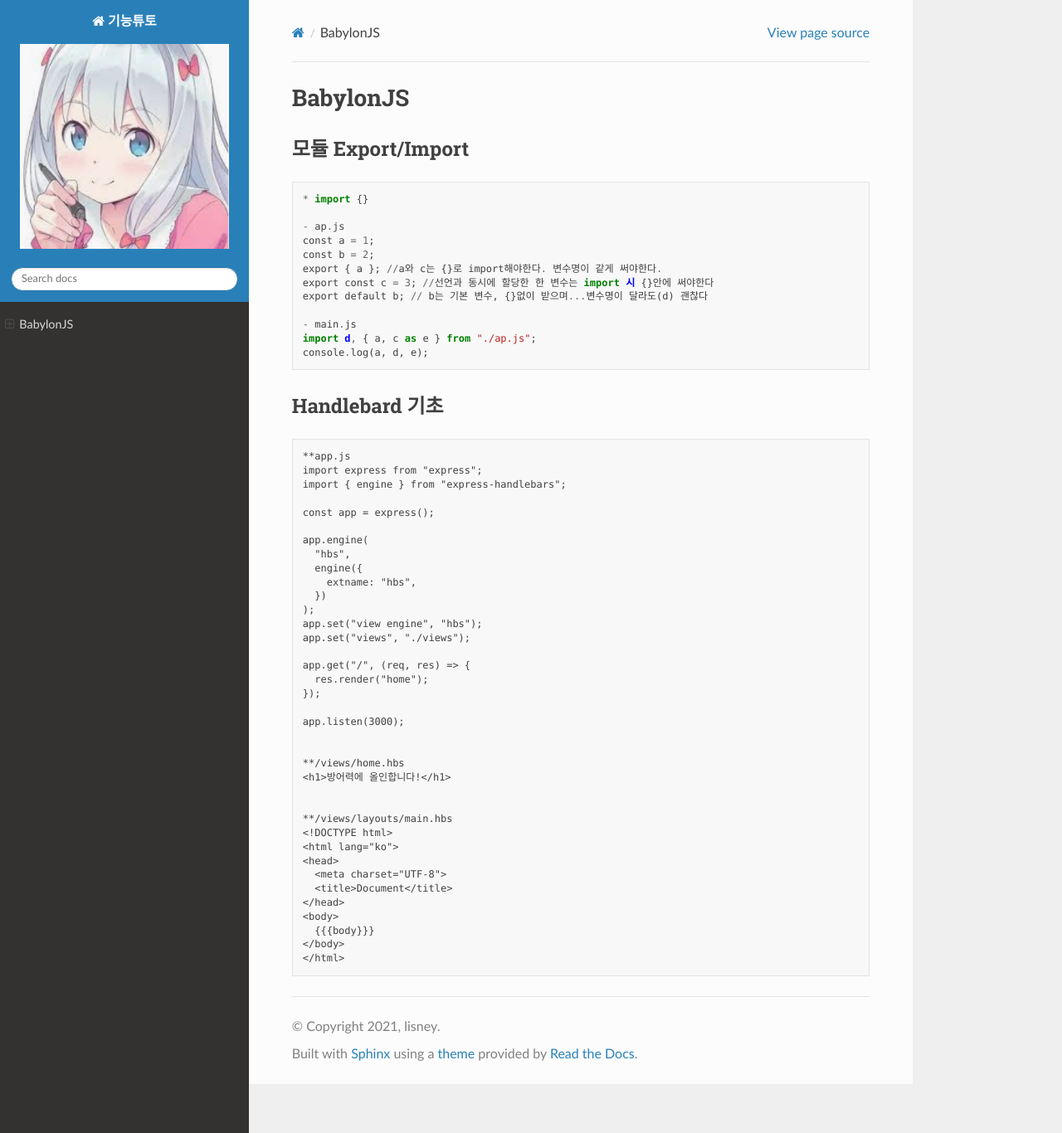
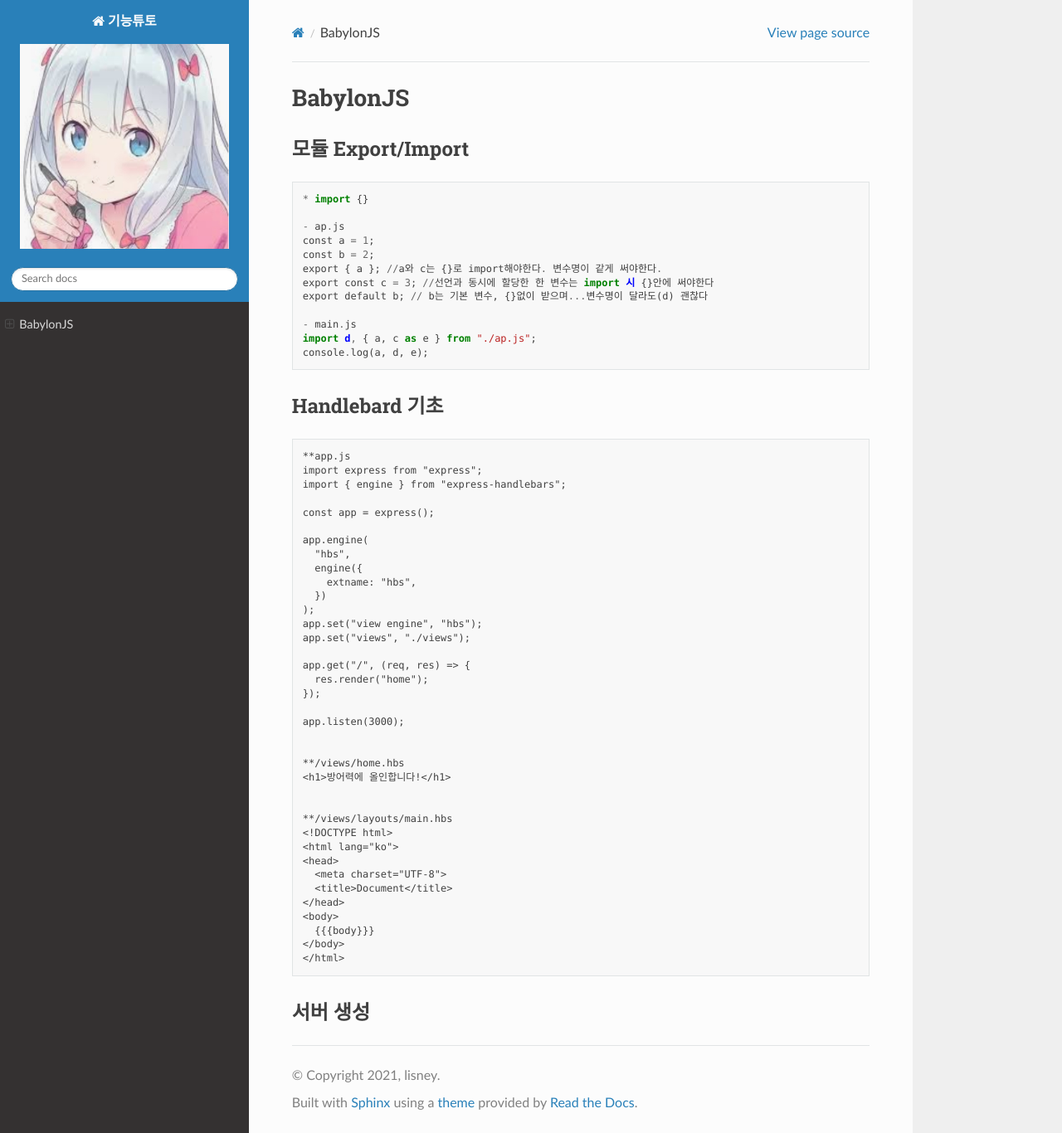
Before and after one commit to lisney/RTD, a Sphinx documentation site: the page built from docs/source/new/babylonjs.md, in a window 1280 px wide and 1366 px high. Shown: the whole window at 83% size. Built offline with Sphinx 7.4.7 and the Read the Docs theme 2.0.0, drawn with Linux system fonts in a browser that asks for light colours; pages that are not in the unit, such as notebooks, are missing from menus.

Commit message:
Update babylonjs.md

````diff
--- a/docs/source/new/babylonjs.md
+++ b/docs/source/new/babylonjs.md
@@ -62,3 +62,7 @@ app.listen(3000);
 </body>
 </html>
 ```
+
+
+서버 생성
+----------
````
